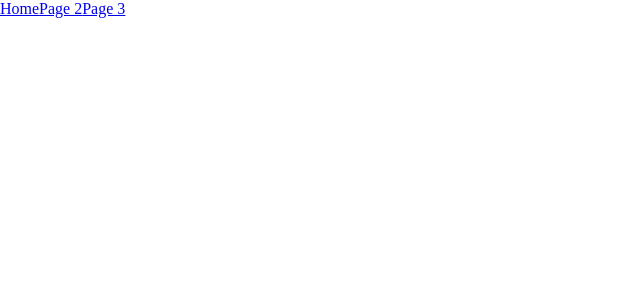
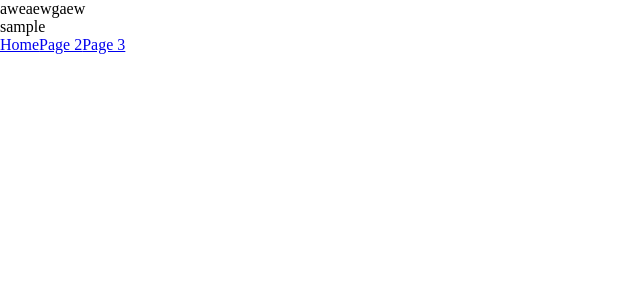
Before and after one commit to brianalves801/Hackathon, a React (Create React App) app in the folder client/: page /sample in a window 1280 px wide. Shown: the top 300 px of the page, without its empty margins (0-640 px from the left). Built offline with nearby package versions, Linux system fonts and the light colour scheme.

Commit message:
current pages -derek

```diff
--- a/client/package.json
+++ b/client/package.json
@@ -1,5 +1,4 @@
 {
-  "proxy": "http://localhost:5000/",
   "name": "client",
   "version": "0.1.0",
   "private": true,
--- a/client/src/App.js
+++ b/client/src/App.js
@@ -30,10 +30,12 @@ class App extends Component {
           <Route path="/home">
             <Sample />
           </Route>
-          <Route path="/page1">
-            <Header />
+          <Route path="/header" component={Header} />
+
+          <Route path="/sample">
+            aweaewgaew
+            <Sample />
           </Route>
-          <Route path="/page2"></Route>
         </Switch>
         <Footer />
       </Router>
--- a/client/src/components/Footer.js
+++ b/client/src/components/Footer.js
@@ -5,8 +5,8 @@ export default function Footer() {
   return (
     <div>
       <Link to="/home">Home</Link>
-      <Link to="/page2">Page 2</Link>
-      <Link to="/page3">Page 3</Link>
+      <Link to="/header">Page 2</Link>
+      <Link to="/sample">Page 3</Link>
     </div>
   );
 }
--- a/client/src/components/Sample.js
+++ b/client/src/components/Sample.js
@@ -1,5 +1,5 @@
 import React from "react";
 
 export default function Sample() {
-  return <div>This is sample working</div>;
+  return <div>sample</div>;
 }
```
